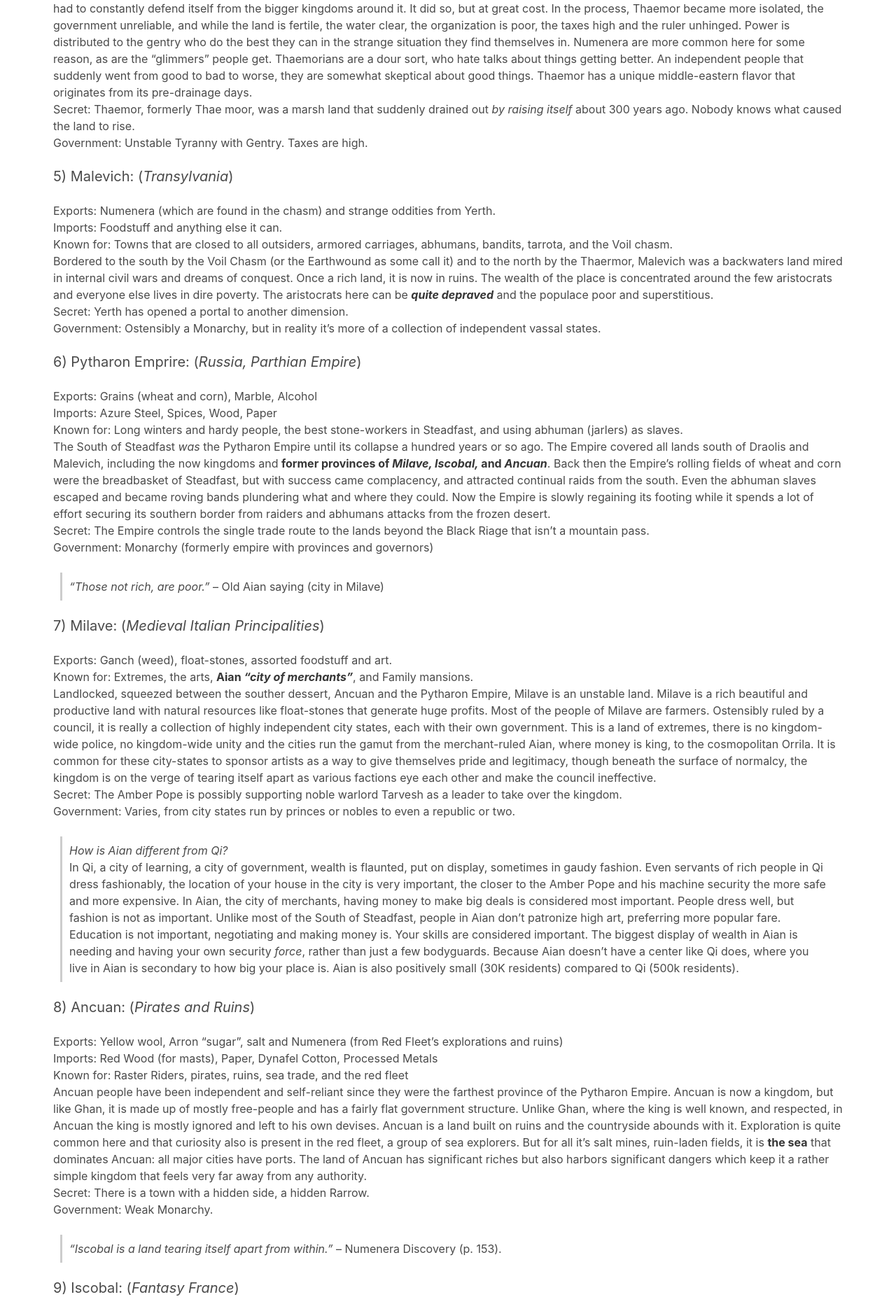
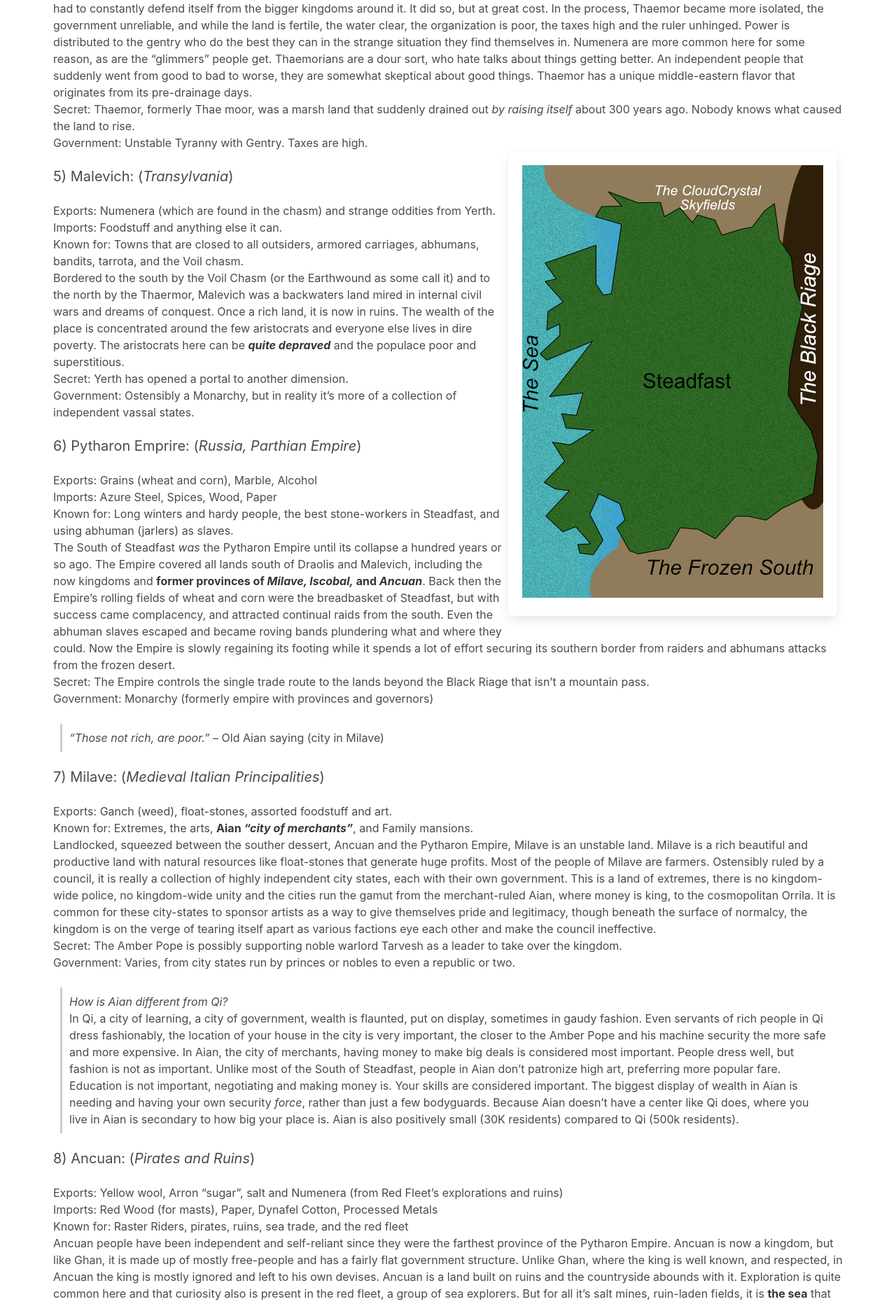
Before and after one commit to rebelwarrior/numenera, a Jekyll site: the page built from setting/ninth-world.md, in a window 1280 px wide. Shown: the part 3466-5329 px from the top of the page at 70% size. Built offline with Jekyll 4.4.1, drawn with Linux system fonts in a browser that asks for light colours; nearby versions of some CDN libraries.

Commit message:
adds map of steadfast preliminary

```diff
--- a/setting/ninth-world.md
+++ b/setting/ninth-world.md
@@ -105,6 +105,9 @@ Known for: A mad tyrant king who talks to himself. The melancholy kingdom. The c
 Once a coveted piece of land between three neighboring kingdoms, now it is a sad yet independent kingdom. Thaemor was an undesirable swampy land with few isolated inhabitants that suddenly drained into fertile land a couple of hundred years ago. The kingdom that rose from this good fortune had to constantly defend itself from the bigger kingdoms around it. It did so, but at great cost. In the process, Thaemor became more isolated, the government unreliable, and while the land is fertile, the water clear, the organization is poor, the taxes high and the ruler unhinged. Power is distributed to the gentry who do the best they can in the strange situation they find themselves in.  Numenera are more common here for some reason, as are the "glimmers" people get. Thaemorians are a dour sort, who hate talks about things getting better. An independent people that suddenly went from good to bad to worse, they are somewhat skeptical about good things. Thaemor has a unique middle-eastern flavor that originates from its pre-drainage days.
 Secret: Thaemor, formerly Thae moor, was a marsh land that suddenly drained out _by raising itself_ about 300 years ago. Nobody knows what caused the land to rise.
 Government: Unstable Tyranny with Gentry. Taxes are high.
+
+![map]({{ site.url }}/assets/images/steadfast.jpg)
+{:.box.is-pulled-right.mx-2}
 
 5) Malevich: (_Transylvania_)
 {:.subtitle.is-5.mt-5}
```
Also changed, not shown: assets/images/steadfast.jpg (added).
